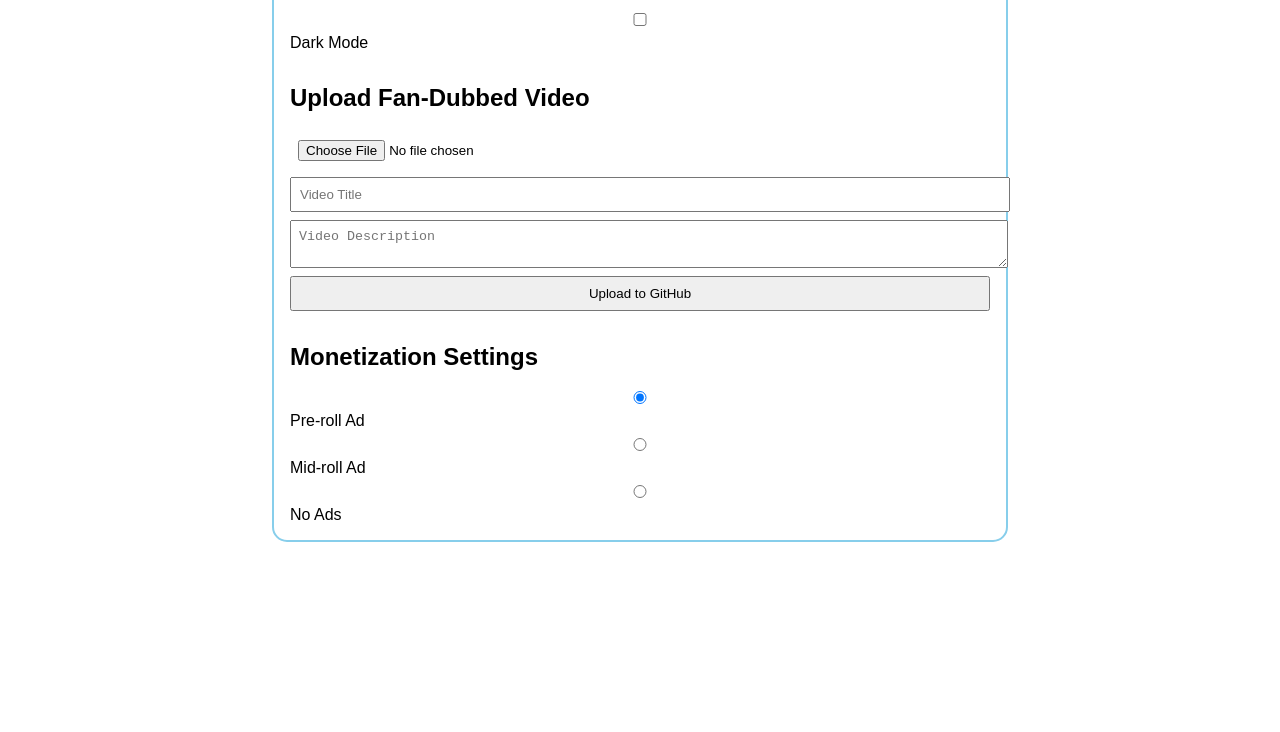
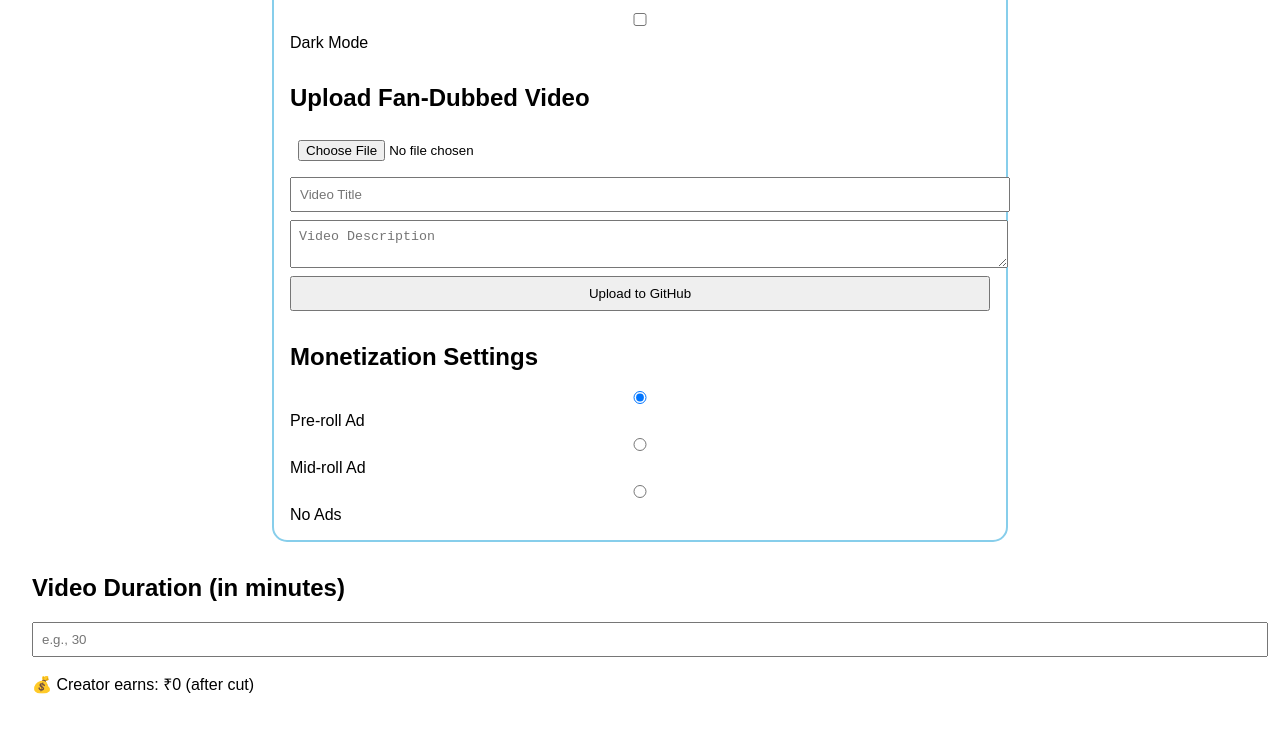
Before and after one commit to GlitchBoyopyt/AniMoni, a plain HTML site: page frontend/creator.html in a window 1280 px wide. Shown: the part 134-866 px from the top of the page. Before the commit the page ends 800 px from the top, so only its background shows below. Drawn offline with Linux system fonts and the light colour scheme; files that its build step writes are made by us from their sources; files whose address does not match are found by name.

Commit message:
Update creator.html

```diff
--- a/frontend/creator.html
+++ b/frontend/creator.html
@@ -41,3 +41,9 @@
   <script src="creator.js"></script>
 </body>
 </html>
+<!-- Video Duration Input -->
+<div class="section">
+  <h2>Video Duration (in minutes)</h2>
+  <input type="number" id="duration" placeholder="e.g., 30" />
+  <p id="earningPreview">💰 Creator earns: ₹0 (after cut)</p>
+</div>
```
